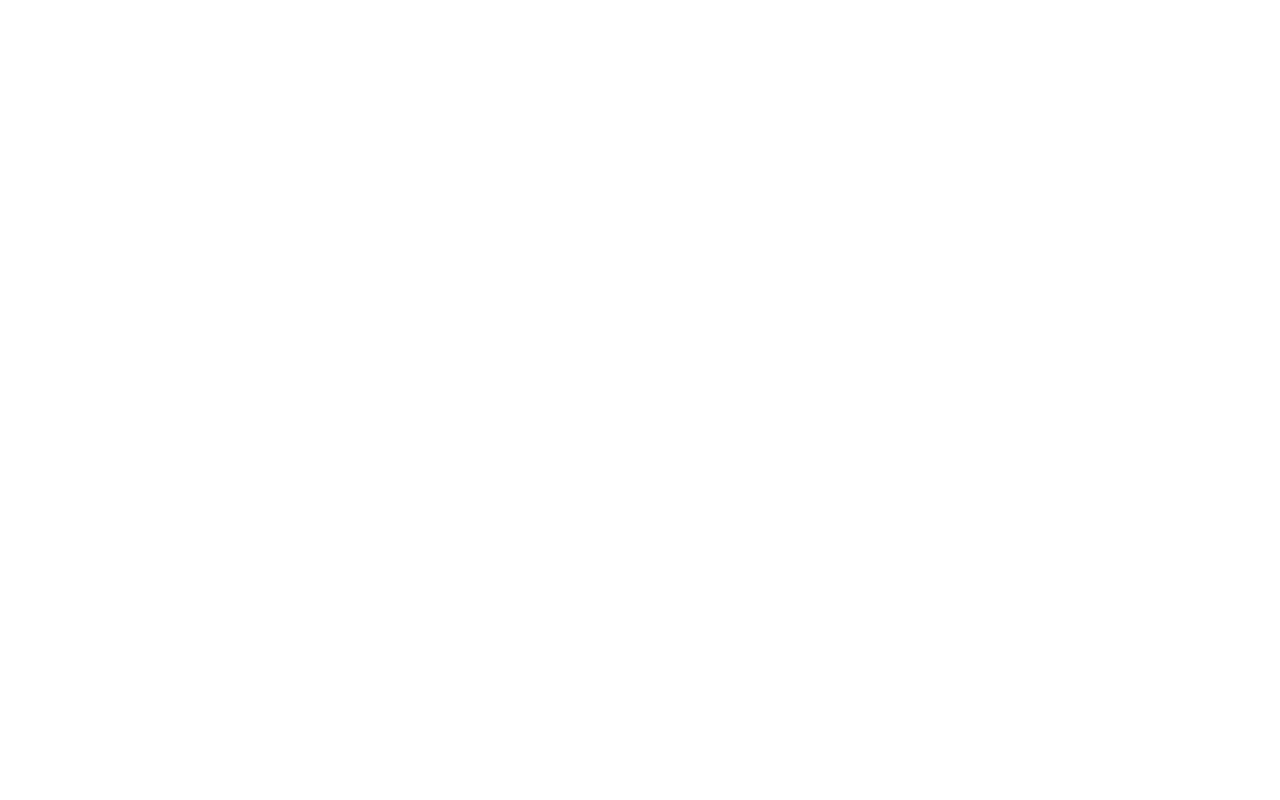
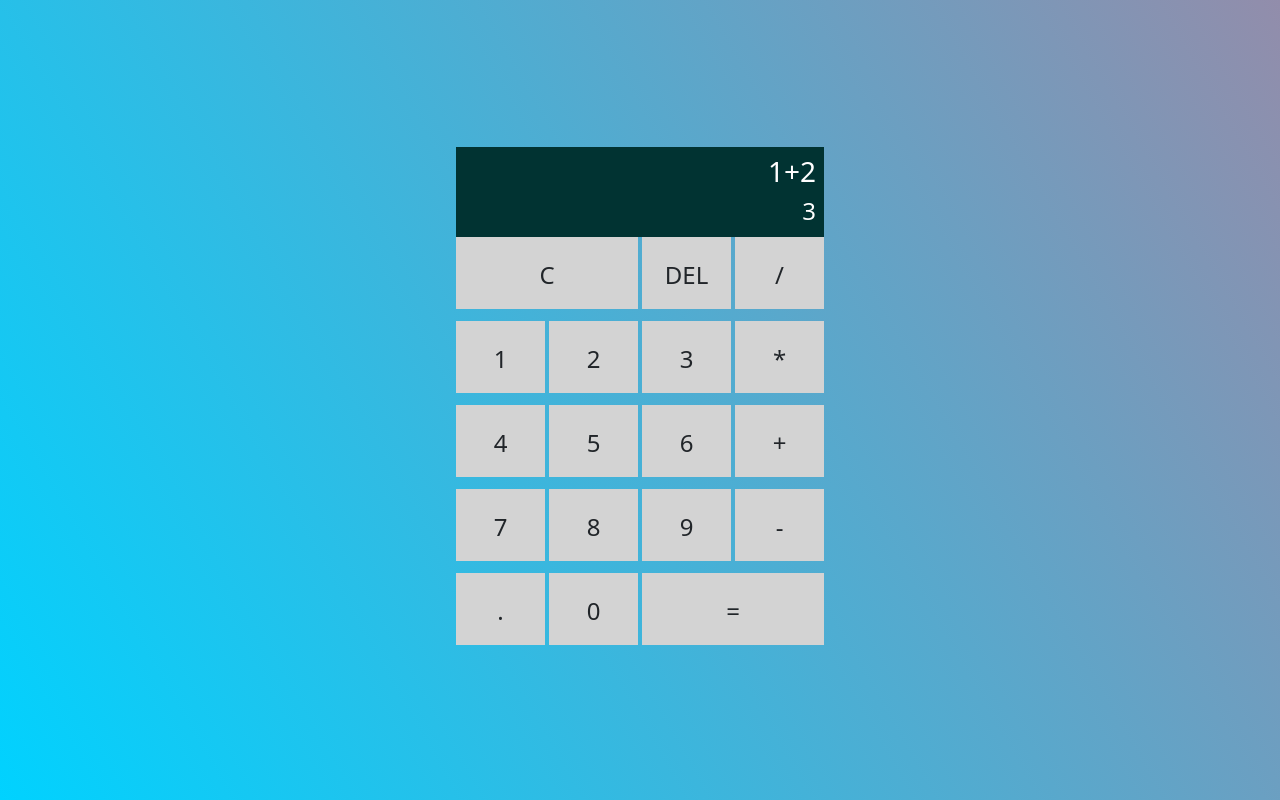
Before and after one commit to rakibul-cse-diu/simple-calculator-by-js, a plain HTML site: page index.html in a window 1280 px wide. Drawn offline with nearby package versions, Linux system fonts and the light colour scheme.

Commit message:
Creat UI

```diff
--- a/index.html
+++ b/index.html
@@ -17,6 +17,74 @@
 
 <body>
 
+    <main class="d-flex justify-content-center align-items-center">
+        <div class="cal-container">
+            <div class="display col p-2">
+                <h3 class="display-cal">1+2</h3>
+                <h4 class="display-result">3</h4>
+            </div>
+
+            <div class="cal-btns">
+                <div class="row g-1">
+                    <div class="col-6 btn-clear">
+                        <h5 class="cal-btn">C</h5>
+                    </div>
+                    <div class="col-3 btn-delete">
+                        <h5 class="cal-btn">DEL</h5>
+                    </div>
+                    <div class="col-3 btn-division">
+                        <h5 class="cal-btn">/</h5>
+                    </div>
+                    <div class="col-3 btn-one">
+                        <h5 class="cal-btn">1</h5>
+                    </div>
+                    <div class="col-3 btn-two">
+                        <h5 class="cal-btn">2</h5>
+                    </div>
+                    <div class="col-3 btn-three">
+                        <h5 class="cal-btn">3</h5>
+                    </div>
+                    <div class="col-3 btn-multiply">
+                        <h5 class="cal-btn">*</h5>
+                    </div>
+                    <div class="col-3 btn-four">
+                        <h5 class="cal-btn">4</h5>
+                    </div>
+                    <div class="col-3 btn-5">
+                        <h5 class="cal-btn">5</h5>
+                    </div>
+                    <div class="col-3 btn-six">
+                        <h5 class="cal-btn">6</h5>
+                    </div>
+                    <div class="col-3 btn-plus">
+                        <h5 class="cal-btn">+</h5>
+                    </div>
+                    <div class="col-3 btn-seven">
+                        <h5 class="cal-btn">7</h5>
+                    </div>
+                    <div class="col-3 btn-eight">
+                        <h5 class="cal-btn">8</h5>
+                    </div>
+                    <div class="col-3 btn-nine">
+                        <h5 class="cal-btn">9</h5>
+                    </div>
+                    <div class="col-3 btn-minuse">
+                        <h5 class="cal-btn">-</h5>
+                    </div>
+                    <div class="col-3 btn-dot">
+                        <h5 class="cal-btn">.</h5>
+                    </div>
+                    <div class="col-3 btn-zero">
+                        <h5 class="cal-btn">0</h5>
+                    </div>
+                    <div class="col-6 btn-equal">
+                        <h5 class="cal-btn">=</h5>
+                    </div>
+                </div>
+            </div>
+        </div>
+    </main>
+
 
 
     <!-- Script -->
--- a/style.css
+++ b/style.css
@@ -0,0 +1,47 @@
+main{
+    height: 100vh;
+    background: rgb(34,193,195);
+    background: linear-gradient(60deg, #00d2ff
+    0%, #928dab 100%);
+}
+
+.display{
+    background-color: #013332;
+    height: 90px;
+}
+
+.display-cal, .display-result{
+    color: white;
+    text-align: right;
+}
+
+.cal-container{
+    background-color: transparent;
+    padding: .5em;
+    width: 30%;
+}
+
+.cal-btn{
+    font-size: 1.5em;
+    height: 3em;
+    background-color: lightgray;
+    text-align: center;
+    padding-top: 1em;
+    /* border: 1px solid rgb(236, 232, 232); */
+    cursor: pointer;
+    transition: .5s;
+}
+
+.cal-btn:hover{
+    background-color: white;
+    border: none;
+}
+
+
+/* query */
+@media screen and (max-width: 668px) {
+    .cal-container{
+        padding: 0;
+        width: 75%;
+    }
+}
```
